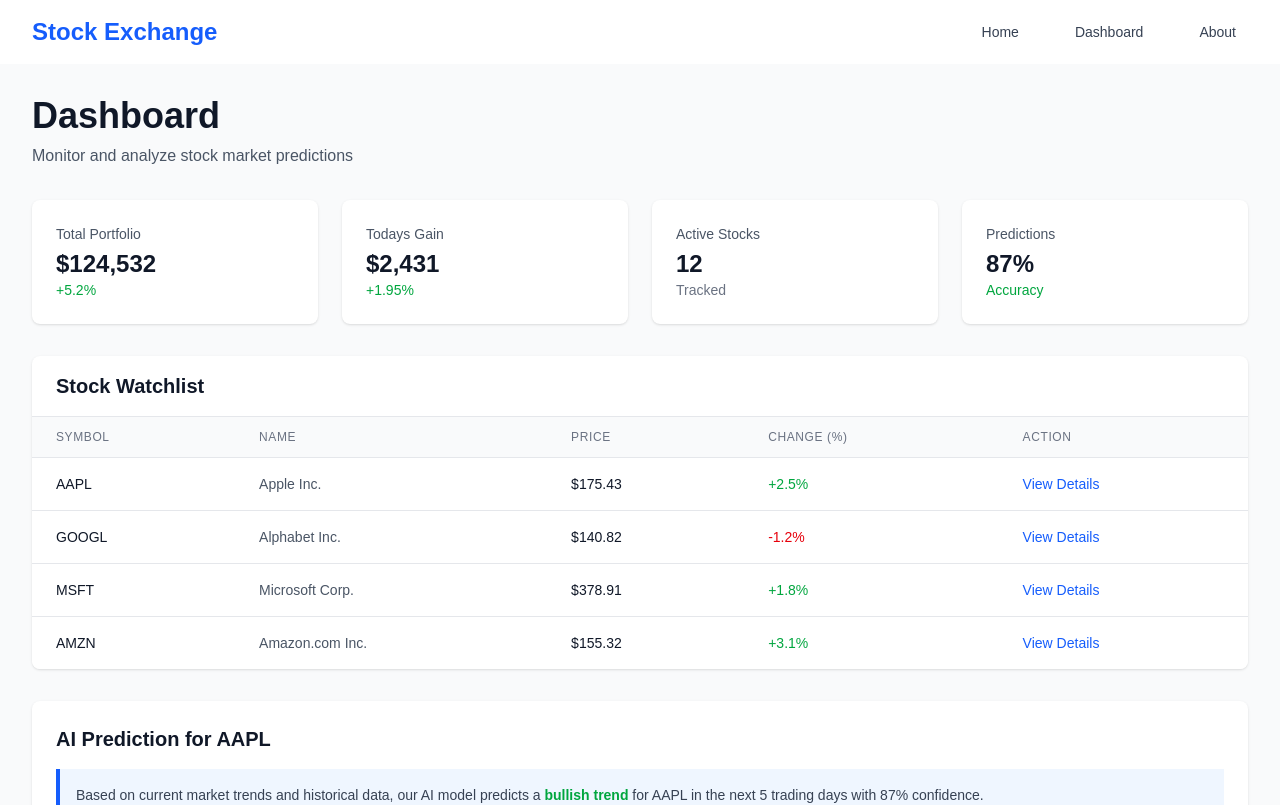
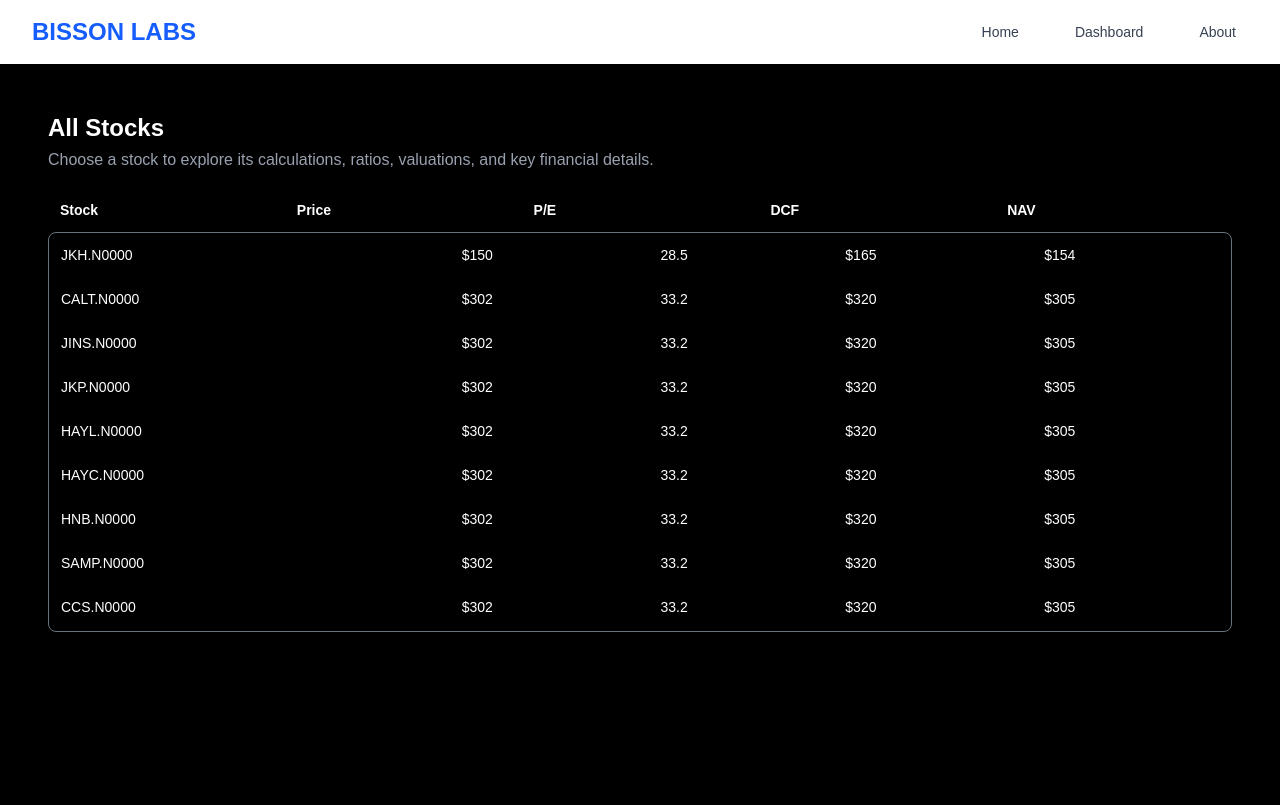
Before and after one commit to osa623/Stock-Exchange-Prediction-Model-Main-Web, a Next.js app in the folder frontend/: page /dashboard in a window 1280 px wide. Shown: the top 805 px of the page. Built offline with nearby package versions, Linux system fonts and the light colour scheme.

Commit message:
Dashboard creation - attempt 1 - commit #1

```diff
--- a/frontend/src/app/dashboard/page.tsx
+++ b/frontend/src/app/dashboard/page.tsx
@@ -1,121 +1,15 @@
-'use client';
-
-import { useState } from 'react';
+import React from "react";
+import AllStocksSection from "@/components/Pages/Dashboard/AllStocksSection";
 
 export default function DashboardPage() {
-  const [selectedStock, setSelectedStock] = useState('AAPL');
+  return (
+    <main className="min-h-screen bg-black text-white">
+      <div className="container mx-auto p-6">
+        {/* ALL STOCKS SECTION */}
+        <AllStocksSection />
 
-  const mockStocks = [
-    { symbol: 'AAPL', name: 'Apple Inc.', price: 175.43, change: 2.5 },
-    { symbol: 'GOOGL', name: 'Alphabet Inc.', price: 140.82, change: -1.2 },
-    { symbol: 'MSFT', name: 'Microsoft Corp.', price: 378.91, change: 1.8 },
-    { symbol: 'AMZN', name: 'Amazon.com Inc.', price: 155.32, change: 3.1 },
-  ];
-
-  return (
-    <div className="min-h-screen bg-gray-50 py-8">
-      <div className="max-w-7xl mx-auto px-4 sm:px-6 lg:px-8">
-        <div className="mb-8">
-          <h1 className="text-4xl font-bold text-gray-900 mb-2">Dashboard</h1>
-          <p className="text-gray-600">Monitor and analyze stock market predictions</p>
-        </div>
-
-        {/* Stats Overview */}
-        <div className="grid md:grid-cols-4 gap-6 mb-8">
-          <div className="bg-white p-6 rounded-lg shadow">
-            <div className="text-sm text-gray-600 mb-1">Total Portfolio</div>
-            <div className="text-2xl font-bold text-gray-900">$124,532</div>
-            <div className="text-sm text-green-600">+5.2%</div>
-          </div>
-          <div className="bg-white p-6 rounded-lg shadow">
-            <div className="text-sm text-gray-600 mb-1">Todays Gain</div>
-            <div className="text-2xl font-bold text-gray-900">$2,431</div>
-            <div className="text-sm text-green-600">+1.95%</div>
-          </div>
-          <div className="bg-white p-6 rounded-lg shadow">
-            <div className="text-sm text-gray-600 mb-1">Active Stocks</div>
-            <div className="text-2xl font-bold text-gray-900">12</div>
-            <div className="text-sm text-gray-500">Tracked</div>
-          </div>
-          <div className="bg-white p-6 rounded-lg shadow">
-            <div className="text-sm text-gray-600 mb-1">Predictions</div>
-            <div className="text-2xl font-bold text-gray-900">87%</div>
-            <div className="text-sm text-green-600">Accuracy</div>
-          </div>
-        </div>
-
-        {/* Stock List */}
-        <div className="bg-white rounded-lg shadow overflow-hidden">
-          <div className="px-6 py-4 border-b border-gray-200">
-            <h2 className="text-xl font-semibold text-gray-900">Stock Watchlist</h2>
-          </div>
-          <div className="overflow-x-auto">
-            <table className="min-w-full divide-y divide-gray-200">
-              <thead className="bg-gray-50">
-                <tr>
-                  <th className="px-6 py-3 text-left text-xs font-medium text-gray-500 uppercase tracking-wider">
-                    Symbol
-                  </th>
-                  <th className="px-6 py-3 text-left text-xs font-medium text-gray-500 uppercase tracking-wider">
-                    Name
-                  </th>
-                  <th className="px-6 py-3 text-left text-xs font-medium text-gray-500 uppercase tracking-wider">
-                    Price
-                  </th>
-                  <th className="px-6 py-3 text-left text-xs font-medium text-gray-500 uppercase tracking-wider">
-                    Change (%)
-                  </th>
-                  <th className="px-6 py-3 text-left text-xs font-medium text-gray-500 uppercase tracking-wider">
-                    Action
-                  </th>
-                </tr>
-              </thead>
-              <tbody className="bg-white divide-y divide-gray-200">
-                {mockStocks.map((stock) => (
-                  <tr key={stock.symbol} className="hover:bg-gray-50">
-                    <td className="px-6 py-4 whitespace-nowrap text-sm font-medium text-gray-900">
-                      {stock.symbol}
-                    </td>
-                    <td className="px-6 py-4 whitespace-nowrap text-sm text-gray-600">
-                      {stock.name}
-                    </td>
-                    <td className="px-6 py-4 whitespace-nowrap text-sm text-gray-900">
-                      ${stock.price}
-                    </td>
-                    <td className="px-6 py-4 whitespace-nowrap text-sm">
-                      <span className={stock.change >= 0 ? 'text-green-600' : 'text-red-600'}>
-                        {stock.change >= 0 ? '+' : ''}{stock.change}%
-                      </span>
-                    </td>
-                    <td className="px-6 py-4 whitespace-nowrap text-sm">
-                      <button
-                        onClick={() => setSelectedStock(stock.symbol)}
-                        className="text-blue-600 hover:text-blue-800 font-medium"
-                      >
-                        View Details
-                      </button>
-                    </td>
-                  </tr>
-                ))}
-              </tbody>
-            </table>
-          </div>
-        </div>
-
-        {/* Prediction Section */}
-        <div className="mt-8 bg-white rounded-lg shadow p-6">
-          <h2 className="text-xl font-semibold text-gray-900 mb-4">
-            AI Prediction for {selectedStock}
-          </h2>
-          <div className="bg-blue-50 border-l-4 border-blue-600 p-4">
-            <p className="text-sm text-gray-700">
-              Based on current market trends and historical data, our AI model predicts a{' '}
-              <span className="font-semibold text-green-600">bullish trend</span> for{' '}
-              {selectedStock} in the next 5 trading days with 87% confidence.
-            </p>
-          </div>
-        </div>
+        {/* FUTURE SECTIONS WILL GO HERE */}
       </div>
-    </div>
+    </main>
   );
 }
--- a/frontend/src/components/Common/Header.tsx
+++ b/frontend/src/components/Common/Header.tsx
@@ -8,7 +8,7 @@ export default function Header() {
         <div className="flex justify-between h-16 items-center">
           <div className="flex-shrink-0">
             <Link href="/" className="text-2xl font-bold text-blue-600">
-              Stock Exchange
+              BISSON LABS
             </Link>
           </div>
           <div className="flex space-x-8">
--- /dev/null
+++ b/frontend/src/components/Pages/Dashboard/AllStocksSection.tsx
@@ -0,0 +1,68 @@
+"use client";
+
+interface Stock {
+  symbol: string;
+  price: number;
+  peRatio: number;
+  dcf: number;
+  nav: number;
+}
+
+const sampleStocks: Stock[] = [
+  { symbol: "JKH.N0000", price: 150, peRatio: 28.5, dcf: 165, nav: 154 },
+  { symbol: "CALT.N0000", price: 302, peRatio: 33.2, dcf: 320, nav: 305 },
+  { symbol: "JINS.N0000", price: 302, peRatio: 33.2, dcf: 320, nav: 305 },
+  { symbol: "JKP.N0000", price: 302, peRatio: 33.2, dcf: 320, nav: 305 },
+  { symbol: "HAYL.N0000", price: 302, peRatio: 33.2, dcf: 320, nav: 305 },
+  { symbol: "HAYC.N0000", price: 302, peRatio: 33.2, dcf: 320, nav: 305 },
+  { symbol: "HNB.N0000", price: 302, peRatio: 33.2, dcf: 320, nav: 305 },
+  { symbol: "SAMP.N0000", price: 302, peRatio: 33.2, dcf: 320, nav: 305 },
+  { symbol: "CCS.N0000", price: 302, peRatio: 33.2, dcf: 320, nav: 305 },
+  { symbol: "CDB.N0000", price: 302, peRatio: 33.2, dcf: 320, nav: 305 },
+  { symbol: "COMB.N0000", price: 302, peRatio: 33.2, dcf: 320, nav: 305 },
+  // add MANY rows to test
+];
+
+export default function AllStocksSection() {
+  return (
+    <section className="mb-10 bg-black p-6 rounded-lg shadow-md">
+      <h2 className="text-2xl font-semibold mb-1">All Stocks</h2>
+      <p className="text-gray-400 mb-4">
+        Choose a stock to explore its calculations, ratios, valuations, and key financial details.
+      </p>
+
+        {/* HEADER TABLE */}
+        <table className="w-full text-sm border-collapse">
+            <thead className="bg-black">
+            <tr>
+                <th className="p-3 text-left w-1/5">Stock</th>
+                <th className="p-3 text-left w-1/5">Price</th>
+                <th className="p-3 text-left w-1/5">P/E</th>
+                <th className="p-3 text-left w-1/5">DCF</th>
+                <th className="p-3 text-left w-1/5">NAV</th>
+            </tr>
+            </thead>
+        </table>
+      {/* THIS DIV CONTROLS SCROLL */}
+      <div className="h-[400px] overflow-y-auto border border-gray-500 rounded-lg shadow-sm">
+        <table className="w-full text-sm border-collapse">
+          <thead className="bg-black">
+
+          </thead>
+
+          <tbody>
+            {sampleStocks.map((stock) => (
+              <tr key={stock.symbol} className="hover:bg-gray-400">
+                <td className="p-3">{stock.symbol}</td>
+                <td className="p-3">${stock.price}</td>
+                <td className="p-3">{stock.peRatio}</td>
+                <td className="p-3">${stock.dcf}</td>
+                <td className="p-3">${stock.nav}</td>
+              </tr>
+            ))}
+          </tbody>
+        </table>
+      </div>
+    </section>
+  );
+}
```
Also changed, not shown: 1 other file (tests, documents, lock files or other folders).
